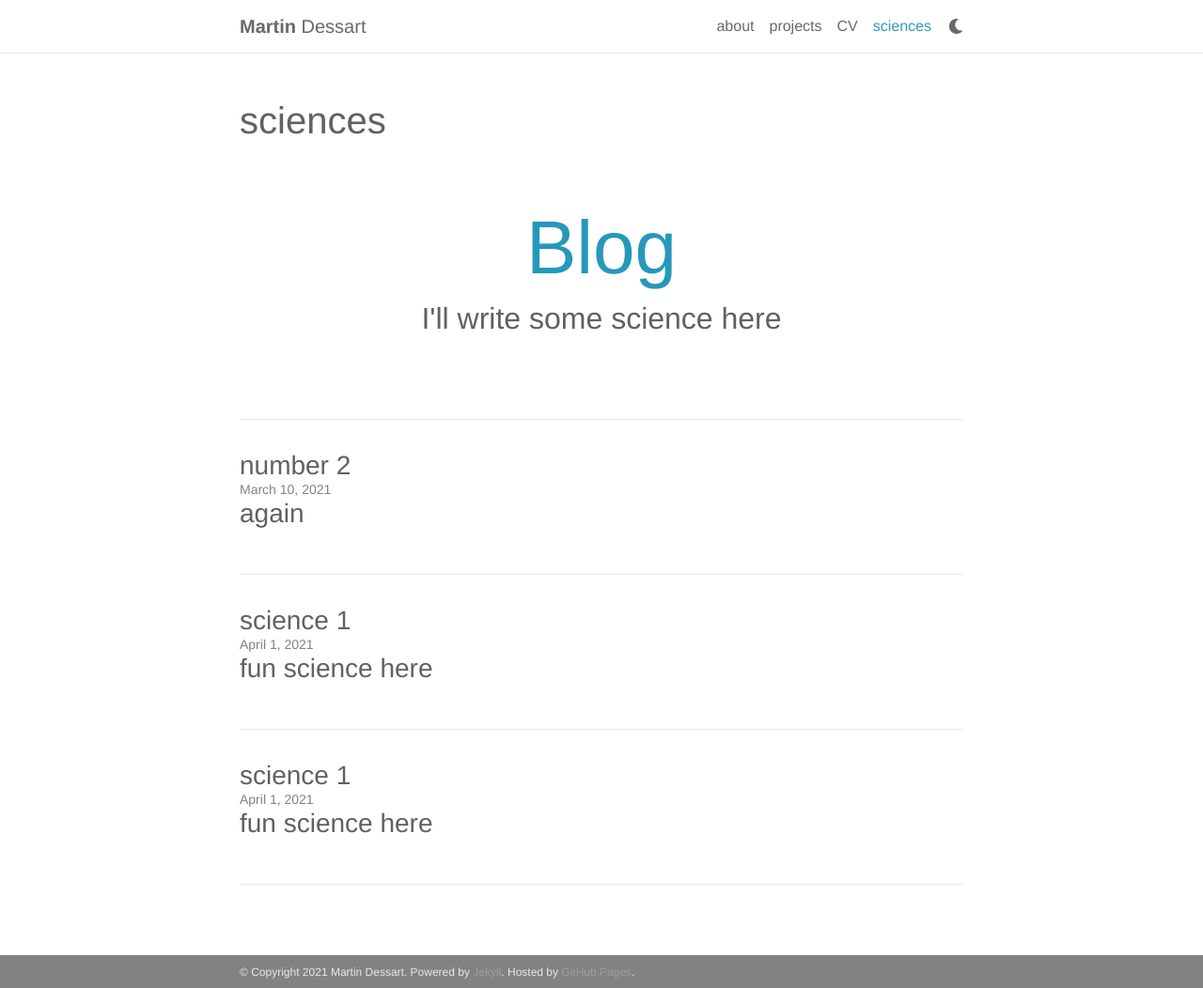
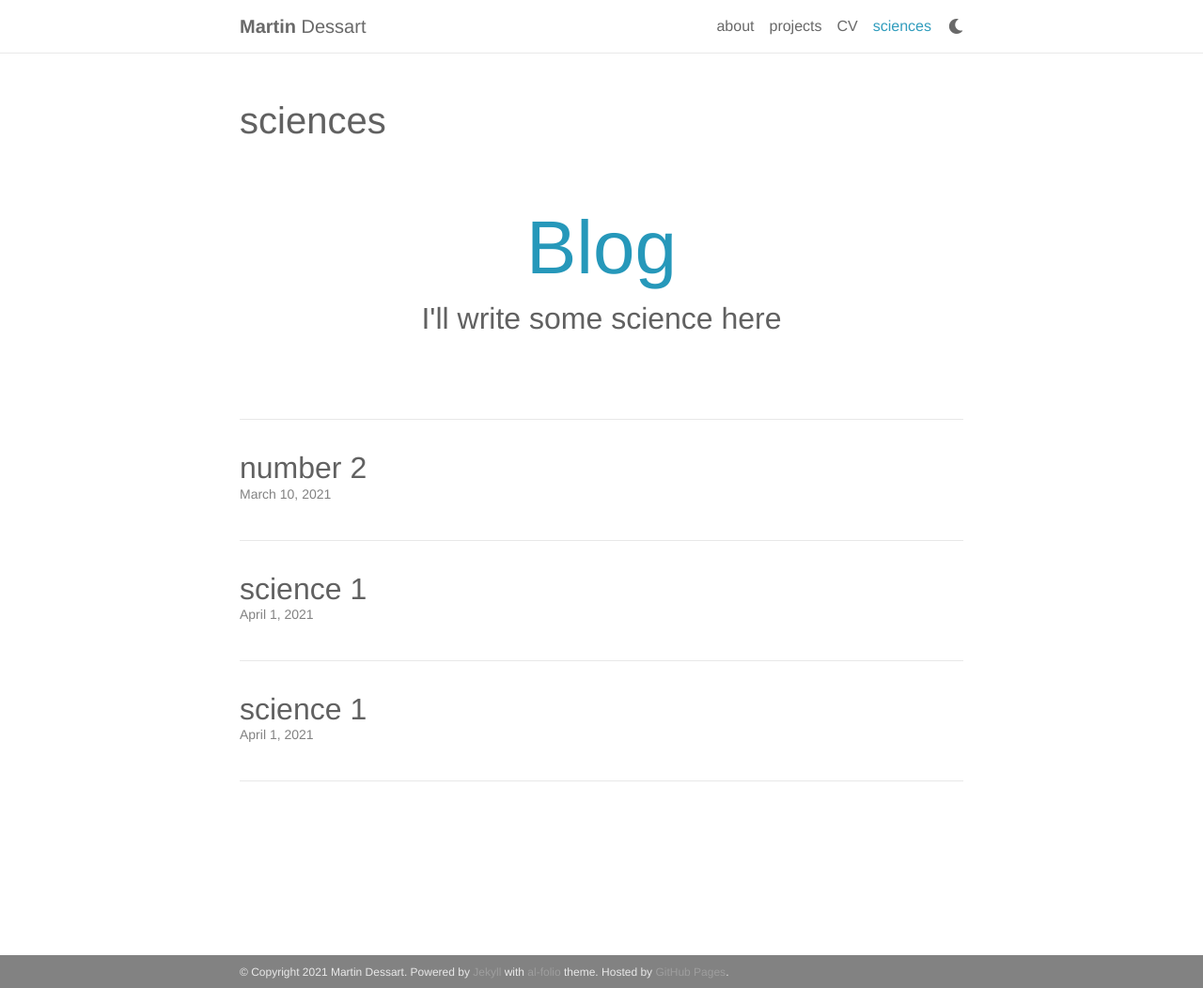
Before and after one commit to martindessart/martindessart.github.io, a Jekyll site: the page built from _pages/sciences.md, in a window 1280 px wide and 1052 px high. Shown: the whole window at 94% size. Built offline with Jekyll 4.4.1, drawn with Linux system fonts in a browser that asks for light colours; nearby versions of some CDN libraries; a style sheet for code colours, icons or effects is not loaded.

Commit message:
small changes

```diff
--- a/_config.yml
+++ b/_config.yml
@@ -10,7 +10,8 @@
 description: > # the ">" symbol means to ignore newlines until "footer_text:"
 
 footer_text: >
-  Powered by <a href="http://jekyllrb.com/" target="_blank">Jekyll</a>. Hosted by <a href="https://pages.github.com/" target="_blank">GitHub Pages</a>.
+  Powered by <a href="http://jekyllrb.com/" target="_blank">Jekyll</a> with <a href="https://github.com/alshedivat/al-folio">al-folio</a> theme.
+  Hosted by <a href="https://pages.github.com/" target="_blank">GitHub Pages</a>.
 
 url:  # the base hostname & protocol for your site
 baseurl:  # the subpath of your site, e.g. /blog/
--- a/_pages/sciences.md
+++ b/_pages/sciences.md
@@ -16,10 +16,9 @@
   {% assign sorted_sciences = site.sciences | sort: "importance" %}
   {% for science in sorted_sciences %}
     <li>
-      <h3><a class="post-title" href="{{ science.url | relative_url }}">{{ science.title }}</a>
+      <h2><a class="post-title" href="{{ science.url | relative_url }}">{{ science.title }}</a>
       <p class="post-meta">{{ science.date | date: '%B %-d, %Y' }}</p>
-      <p>{{ science.description }}</p>
-      </h3>
+      </h2>
     </li>
   {% endfor %}
   </ul>
--- a/_sass/_base.scss
+++ b/_sass/_base.scss
@@ -53,6 +53,11 @@
       display: inline-block;
       margin: 0;
     }
+  }
+  .clearfix {
+    border-bottom: 1px solid $grey-color-light;
+    padding-bottom: 50px;
+
   }
 }
 
```
